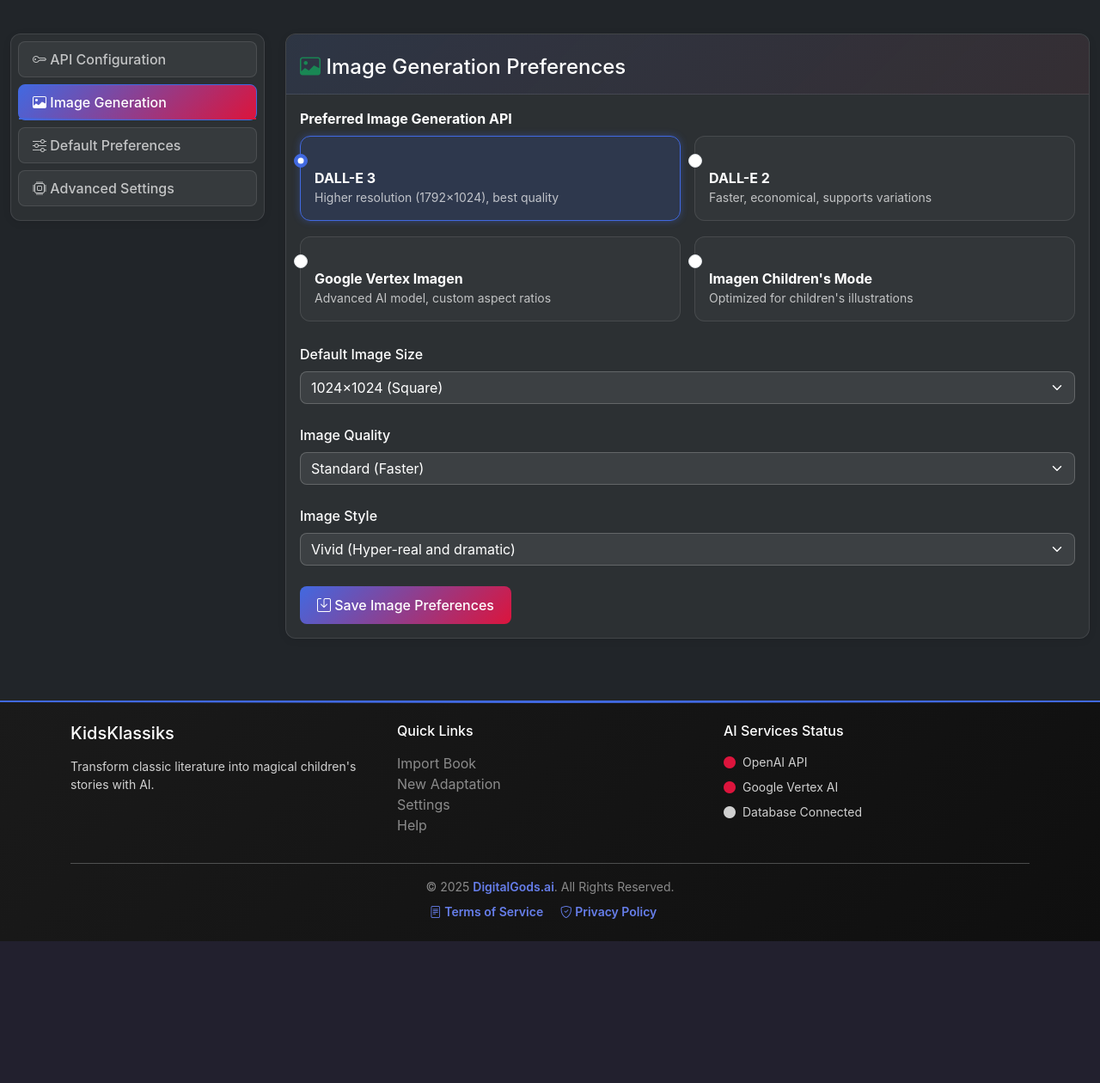
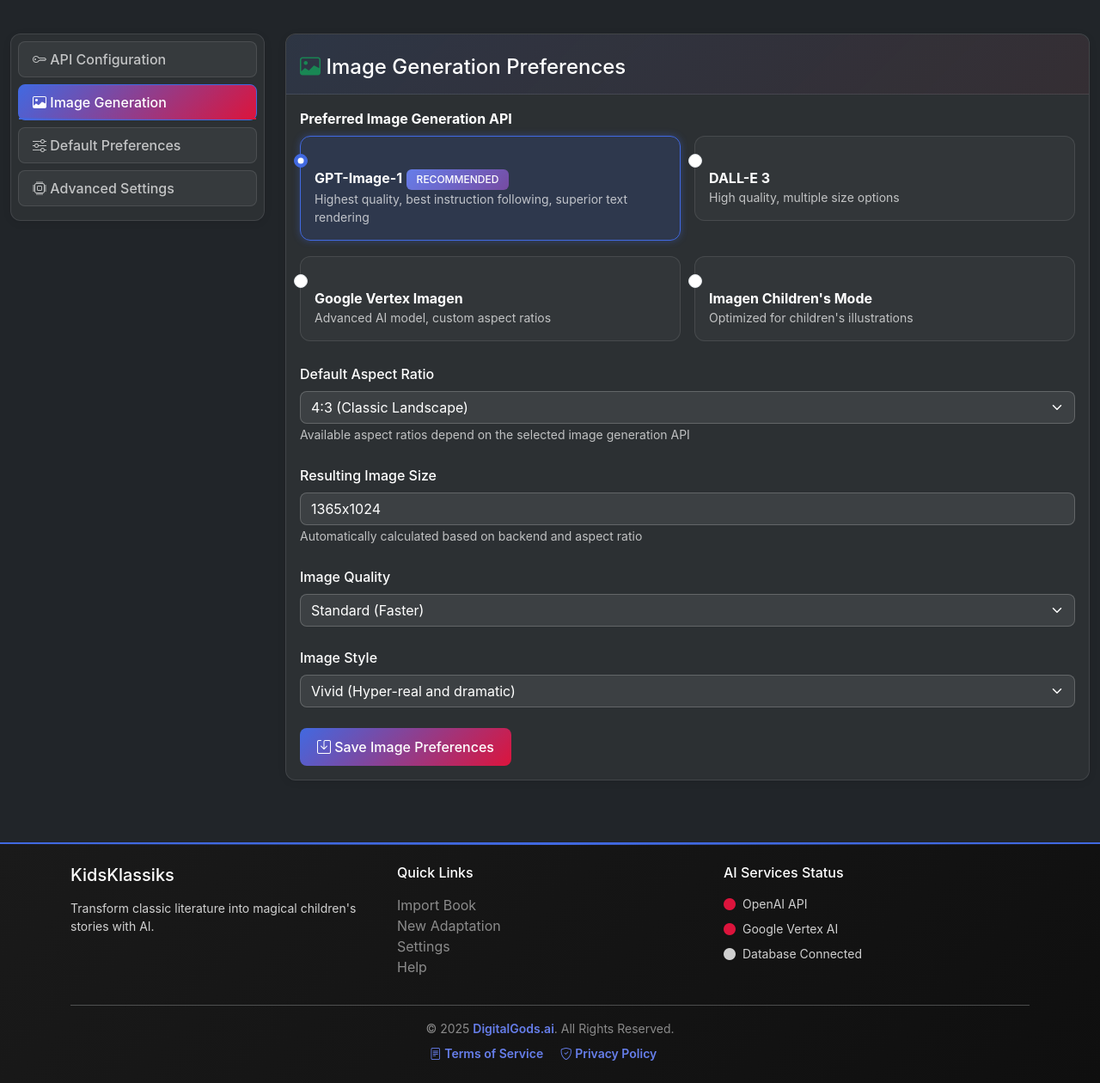
Before and after one commit to Digitalgods2/KidsFastapi, a FastAPI app: page /settings/ in a window 1280 px wide, after a click on "Image Generation". Shown: the part 212-1472 px from the top of the page at 86% size. Before the commit the page ends 1307 px from the top, so only its background shows below. Run offline with FastAPI, Linux system fonts and the light colour scheme; data that the repository does not hold is empty; parts of the project's set-up code (start-up, migrations or seed data) failed here and were passed over; some libraries are stand-ins or nearby versions.

Commit message:
feat: Replace DALL-E 2 with GPT-Image-1 as default image generator
BREAKING CHANGES:
- DALL-E 2 removed from all backends (deprecated)
- GPT-Image-1 is now the default image generator
- Aspect ratio selection added to settings

Key Features:
- GPT-Image-1: Highest quality, best instruction following, superior text rendering
- Configurable aspect ratios per backend:
  - GPT-Image-1: 1:1, 16:9, 9:16, 4:3, 3:4
  - DALL-E 3: 1:1, 16:9, 9:16
  - Vertex backends: Various ratios per mode
- Default aspect ratio: 4:3 (best for book illustrations)
- Dynamic size calculation based on backend and ratio
- Settings UI updated with aspect ratio selector

Technical Details:
- GPT-Image-1 uses DALL-E 3 API with HD quality and natural style
- Automatic size mapping for each backend/ratio combination
- Backend validation and info functions
- Settings page with real-time ratio/size updates

This change provides better image quality and more flexibility for
book illustrations with proper aspect ratio support.

```diff
--- a/main.py
+++ b/main.py
@@ -75,7 +75,7 @@ async def lifespan(app: FastAPI):
         # Validate default image backend from DB settings (fail fast)
         try:
             from services.backends import validate_backend
-            default_backend = await database.get_setting("default_image_backend", "dall-e-3")
+            default_backend = await database.get_setting("default_image_backend", "gpt-image-1")
             if not validate_backend(default_backend):
                 raise RuntimeError(f"Invalid default_image_backend in DB: {default_backend}")
             _log.info("default_image_backend", extra={"backend": default_backend})
--- a/routes/chapters.py
+++ b/routes/chapters.py
@@ -135,7 +135,7 @@ async def generate_chapter_image(
 
         # Resolve image API backend
         if not image_api:
-            image_api = await database.get_setting("default_image_backend", "dall-e-3")
+            image_api = await database.get_setting("default_image_backend", "gpt-image-1")
 
         # Generate the image
         result = await image_service.generate_single_image(
--- a/routes/images.py
+++ b/routes/images.py
@@ -84,11 +84,11 @@ async def generate_images_batch(
         if not image_api:
             get_setting_fn = getattr(database, "get_setting", None)
             if asyncio.iscoroutinefunction(get_setting_fn):
-                image_api = await get_setting_fn("default_image_backend", "dall-e-3")
+                image_api = await get_setting_fn("default_image_backend", "gpt-image-1")
             elif callable(get_setting_fn):
-                image_api = get_setting_fn("default_image_backend", "dall-e-3")
+                image_api = get_setting_fn("default_image_backend", "gpt-image-1")
             else:
-                image_api = "dall-e-3"
+                image_api = "gpt-image-1"
 
         # Enforce sensible batch caps
         import os
--- a/routes/settings.py
+++ b/routes/settings.py
@@ -54,7 +54,8 @@ async def settings_page(request: Request):
             "openai_api_key": await database.get_setting("openai_api_key", config.OPENAI_API_KEY or ""),
             "vertex_project_id": await database.get_setting("vertex_project_id", config.VERTEX_PROJECT_ID or ""),
             "vertex_location": await database.get_setting("vertex_location", config.VERTEX_LOCATION or "us-central1"),
-            "default_image_backend": await database.get_setting("default_image_backend", "dall-e-3"),
+            "default_image_backend": await database.get_setting("default_image_backend", "gpt-image-1"),
+            "default_aspect_ratio": await database.get_setting("default_aspect_ratio", "4:3"),
             "default_age_group": await database.get_setting("default_age_group", "6-8"),
             "default_transformation_style": await database.get_setting("default_transformation_style", "Simple & Direct"),
             "chapter_words_3_5": await database.get_setting("chapter_words_3_5", "500"),
@@ -169,6 +170,35 @@ async def test_connection():
         log = get_logger("routes.settings")
         log.error("test_connection_error", extra={"error": str(e), "component": "routes.settings"})
         return JSONResponse({"success": False, "error": str(e)})
+
+@router.post("/image-preferences")
+async def save_image_preferences(request: Request):
+    """Save image generation preferences"""
+    try:
+        form_data = await request.form()
+
+        # Save image backend and aspect ratio settings
+        for key, value in form_data.items():
+            await database.update_setting(key, value)
+
+        # Return HTML success message for HTMX
+        return HTMLResponse("""
+            <div class="alert alert-success alert-dismissible fade show" role="alert">
+                <i class="bi bi-check-circle"></i> Image preferences saved successfully!
+                <button type="button" class="btn-close" data-bs-dismiss="alert"></button>
+            </div>
+        """)
+
+    except Exception as e:
+        from services.logger import get_logger
+        log = get_logger("routes.settings")
+        log.error("save_image_preferences_error", extra={"error": str(e), "component": "routes.settings", "request_id": getattr(request.state, 'request_id', None)})
+        return HTMLResponse(f"""
+            <div class="alert alert-danger alert-dismissible fade show" role="alert">
+                <i class="bi bi-exclamation-triangle"></i> Error saving image preferences: {str(e)}
+                <button type="button" class="btn-close" data-bs-dismiss="alert"></button>
+            </div>
+        """, status_code=500)
 
 @router.post("/api/save")
 async def save_api_settings(request: Request):
--- a/templates/pages/settings.html
+++ b/templates/pages/settings.html
@@ -140,22 +140,24 @@
                                     <label class="form-label fw-bold">Preferred Image Generation API</label>
                                     <div class="row g-3">
                                         <div class="col-md-6">
-                                            <div class="form-check card p-3">
-                                                <input class="form-check-input" type="radio" name="default_image_backend" id="dall-e-3" value="dall-e-3"
-                                                       {% if settings.default_image_backend == 'dall-e-3' %}checked{% endif %}>
-                                                <label class="form-check-label" for="dall-e-3">
-                                                    <strong>DALL-E 3</strong>
-                                                    <small class="d-block text-muted">Higher resolution (1792×1024), best quality</small>
+                                            <div class="form-check card p-3 border-primary">
+                                                <input class="form-check-input" type="radio" name="default_image_backend" id="gpt-image-1" value="gpt-image-1"
+                                                       {% if settings.default_image_backend == 'gpt-image-1' or not settings.default_image_backend %}checked{% endif %}
+                                                       onchange="updateAspectRatios()">
+                                                <label class="form-check-label" for="gpt-image-1">
+                                                    <strong>GPT-Image-1</strong> <span class="badge bg-primary">RECOMMENDED</span>
+                                                    <small class="d-block text-muted">Highest quality, best instruction following, superior text rendering</small>
                                                 </label>
                                             </div>
                                         </div>
                                         <div class="col-md-6">
                                             <div class="form-check card p-3">
-                                                <input class="form-check-input" type="radio" name="default_image_backend" id="dall-e-2" value="dall-e-2"
-                                                       {% if settings.default_image_backend == 'dall-e-2' %}checked{% endif %}>
-                                                <label class="form-check-label" for="dall-e-2">
-                                                    <strong>DALL-E 2</strong>
-                                                    <small class="d-block text-muted">Faster, economical, supports variations</small>
+                                                <input class="form-check-input" type="radio" name="default_image_backend" id="dall-e-3" value="dall-e-3"
+                                                       {% if settings.default_image_backend == 'dall-e-3' %}checked{% endif %}
+                                                       onchange="updateAspectRatios()">
+                                                <label class="form-check-label" for="dall-e-3">
+                                                    <strong>DALL-E 3</strong>
+                                                    <small class="d-block text-muted">High quality, multiple size options</small>
                                                 </label>
                                             </div>
                                         </div>
@@ -183,12 +185,18 @@
                                 </div>
 
                                 <div class="mb-4">
-                                    <label for="image-size" class="form-label">Default Image Size</label>
-                                    <select class="form-select" id="image-size" name="default_image_size">
-                                        <option value="1024x1024" {% if settings.default_image_size == '1024x1024' %}selected{% endif %}>1024×1024 (Square)</option>
-                                        <option value="1792x1024" {% if settings.default_image_size == '1792x1024' %}selected{% endif %}>1792×1024 (Landscape)</option>
-                                        <option value="1024x1792" {% if settings.default_image_size == '1024x1792' %}selected{% endif %}>1024×1792 (Portrait)</option>
+                                    <label for="aspect-ratio" class="form-label">Default Aspect Ratio</label>
+                                    <select class="form-select" id="aspect-ratio" name="default_aspect_ratio" onchange="updateSizeFromRatio()">
+                                        <!-- Options will be populated by JavaScript based on selected backend -->
                                     </select>
+                                    <small class="text-muted">Available aspect ratios depend on the selected image generation API</small>
+                                </div>
+
+                                <div class="mb-4">
+                                    <label for="image-size" class="form-label">Resulting Image Size</label>
+                                    <input type="text" class="form-control" id="image-size" name="default_image_size" readonly
+                                           value="{{ settings.default_image_size | default('1365x1024', true) }}">
+                                    <small class="text-muted">Automatically calculated based on backend and aspect ratio</small>
                                 </div>
 
                                 <div class="mb-4">
@@ -444,5 +452,112 @@ function resetToDefaults() {
         });
     }
 }
+
+// Aspect ratio configuration for each backend
+const backendAspectRatios = {
+    'gpt-image-1': {
+        ratios: ['1:1', '16:9', '9:16', '4:3', '3:4'],
+        sizes: {
+            '1:1': '1024x1024',
+            '16:9': '1792x1024',
+            '9:16': '1024x1792',
+            '4:3': '1365x1024',
+            '3:4': '1024x1365'
+        },
+        default: '4:3'
+    },
+    'dall-e-3': {
+        ratios: ['1:1', '16:9', '9:16'],
+        sizes: {
+            '1:1': '1024x1024',
+            '16:9': '1792x1024',
+            '9:16': '1024x1792'
+        },
+        default: '1:1'
+    },
+    'vertex-imagen': {
+        ratios: ['1:1', '16:9', '9:16', '4:3', '3:4'],
+        sizes: {
+            '1:1': '1024x1024',
+            '16:9': '1920x1080',
+            '9:16': '1080x1920',
+            '4:3': '1024x768',
+            '3:4': '768x1024'
+        },
+        default: '4:3'
+    },
+    'vertex-children': {
+        ratios: ['1:1', '4:3', '3:4'],
+        sizes: {
+            '1:1': '1024x1024',
+            '4:3': '1024x768',
+            '3:4': '768x1024'
+        },
+        default: '4:3'
+    },
+    'imagen-artistic': {
+        ratios: ['1:1', '16:9', '9:16'],
+        sizes: {
+            '1:1': '1024x1024',
+            '16:9': '1920x1080',
+            '9:16': '1080x1920'
+        },
+        default: '1:1'
+    }
+};
+
+function updateAspectRatios() {
+    const selectedBackend = document.querySelector('input[name="default_image_backend"]:checked').value;
+    const aspectRatioSelect = document.getElementById('aspect-ratio');
+    const currentValue = aspectRatioSelect.value || '{{ settings.default_aspect_ratio | default("4:3", true) }}';
+
+    // Clear current options
+    aspectRatioSelect.innerHTML = '';
+
+    // Get backend config
+    const config = backendAspectRatios[selectedBackend] || backendAspectRatios['gpt-image-1'];
+
+    // Add new options
+    config.ratios.forEach(ratio => {
+        const option = document.createElement('option');
+        option.value = ratio;
+        option.textContent = ratio + ' (' + getRatioDescription(ratio) + ')';
+
+        // Select current value if available, otherwise default
+        if (ratio === currentValue || (config.ratios.indexOf(currentValue) === -1 && ratio === config.default)) {
+            option.selected = true;
+        }
+
+        aspectRatioSelect.appendChild(option);
+    });
+
+    // Update size display
+    updateSizeFromRatio();
+}
+
+function updateSizeFromRatio() {
+    const selectedBackend = document.querySelector('input[name="default_image_backend"]:checked').value;
+    const selectedRatio = document.getElementById('aspect-ratio').value;
+    const sizeInput = document.getElementById('image-size');
+
+    const config = backendAspectRatios[selectedBackend] || backendAspectRatios['gpt-image-1'];
+    sizeInput.value = config.sizes[selectedRatio] || '1024x1024';
+}
+
+function getRatioDescription(ratio) {
+    const descriptions = {
+        '1:1': 'Square',
+        '16:9': 'Landscape Wide',
+        '9:16': 'Portrait Tall',
+        '4:3': 'Classic Landscape',
+        '3:4': 'Classic Portrait'
+    };
+    return descriptions[ratio] || ratio;
+}
+
+// Initialize on page load
+document.addEventListener('DOMContentLoaded', function() {
+    updateAspectRatios();
+});
 </script>
 {% endblock %}
```
Also changed, not shown: config.py (+7 -6 lines), services/backends.py (+119 -6 lines), services/image_generation_service.py (+31 -17 lines), services/openai_service_new.py (+27 -8 lines).
